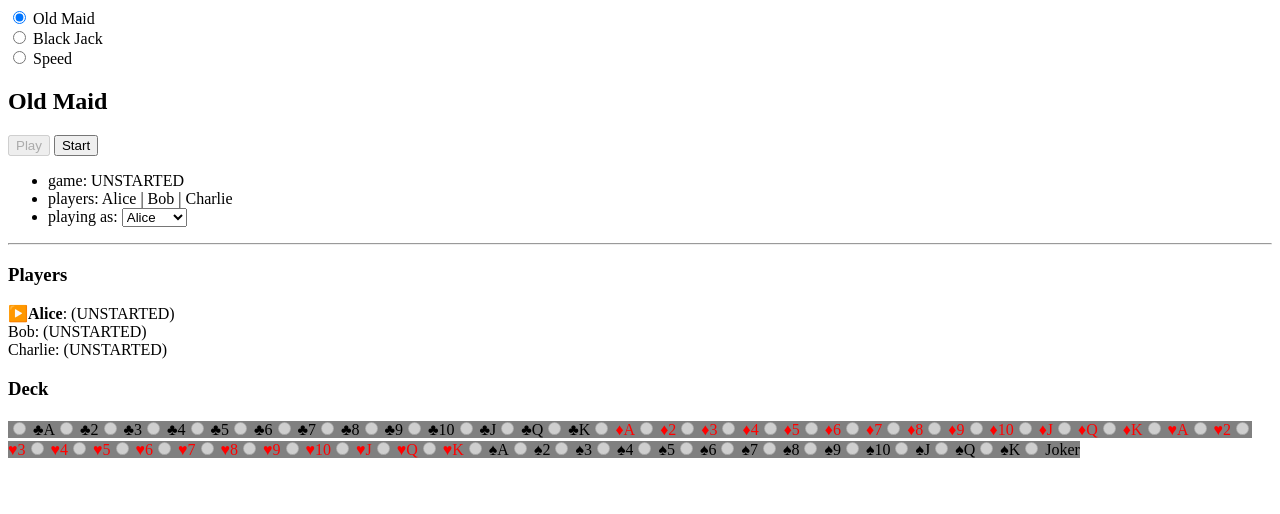
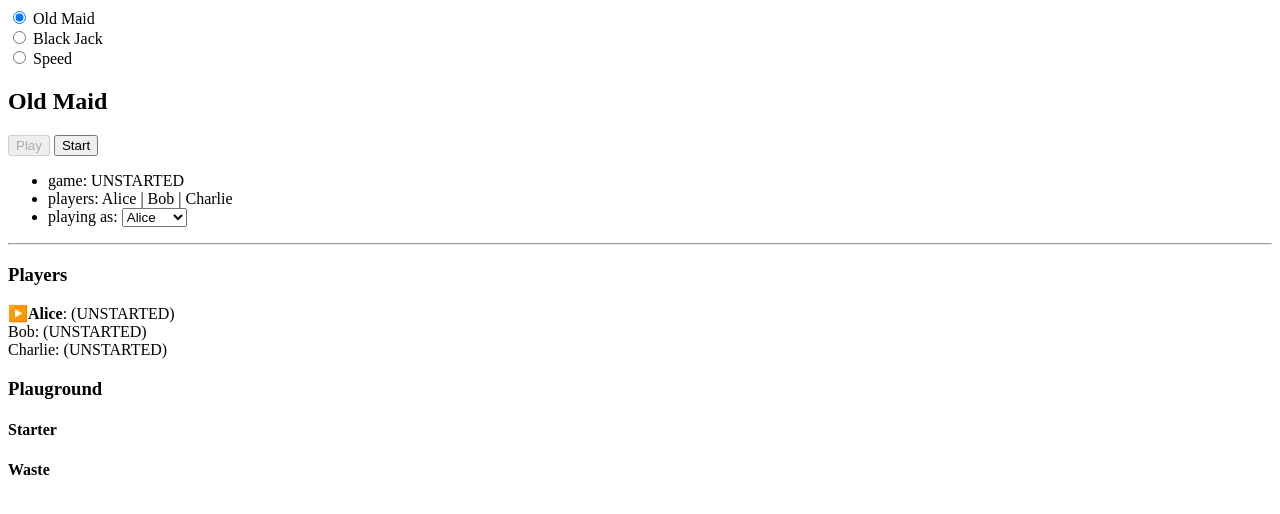
Before and after one commit to shyamajp/games, a Svelte app: page / in a window 1280 px wide. Both pictures are taken after a click on the radio button "Old Maid". Shown: the top 514 px of the page. Built offline with nearby package versions, Linux system fonts and the light colour scheme.

Commit message:
add waste and remove cleanup

```diff
--- a/src/lib/old_maid/OldMaid.svelte
+++ b/src/lib/old_maid/OldMaid.svelte
@@ -105,8 +105,13 @@
     {/each}
   {/each}
 
-  <h3>Deck</h3>
+  <h3>Plauground</h3>
+  <h4>Starter</h4>
   {#each game.playground.data.starter.cards as card (card.raw)}
-    <Card name="deck" {card} />
+    <Card name="starter" {card} />
+  {/each}
+  <h4>Waste</h4>
+  {#each game.playground.data.waste.cards as card (card.raw)}
+    <Card name="waste" {card} />
   {/each}
 </section>
--- a/src/logic/black_jack/BlackJack.ts
+++ b/src/logic/black_jack/BlackJack.ts
@@ -22,8 +22,6 @@ export class BlackJack extends Game {
     }
     this.turn = 0;
   }
-
-  protected cleanup() {}
 
   protected routine(): void {
     const currentPlayer = this.getCurrentPlayer();
--- a/src/logic/common/Deck.ts
+++ b/src/logic/common/Deck.ts
@@ -45,7 +45,16 @@ export class Deck {
    * Generates the cards for the deck.
    */
   generate(): void {
-    this.cards = Array.from(Array(this.count).keys()).map((i) => new Card(i));
+    for (let i = 0; i < this.count; i++) {
+      this.add(new Card(i));
+    }
+  }
+
+  /**
+   * Clears the deck of all cards.
+   */
+  clear(): void {
+    this.cards = [];
   }
 
   /**
--- a/src/logic/common/Game.ts
+++ b/src/logic/common/Game.ts
@@ -36,7 +36,6 @@ export abstract class Game {
   }
 
   public end(): void {
-    this.cleanup();
     this.status = GameStatus.OVER;
   }
 
@@ -49,7 +48,6 @@ export abstract class Game {
   }
 
   public restart(): void {
-    this.end();
     this.start();
   }
 
@@ -58,7 +56,6 @@ export abstract class Game {
     this.playground.init();
     this.players.forEach((player) => player.init());
   }
-  protected abstract cleanup(): void;
 
   protected abstract routine(): void;
   protected abstract judge(): void;
--- a/src/logic/common/Player.ts
+++ b/src/logic/common/Player.ts
@@ -20,10 +20,11 @@ export class Player {
   constructor(name: string, count: number = 54) {
     this.name = name;
     this.count = count;
-    this.data = { hand: new Deck(count) };
+    this.data = { hand: new Deck(this.count) };
   }
 
   init(): void {
+    this.data.hand.clear();
     this.status = PlayerStatus.PLAYING;
   }
 }
--- a/src/logic/common/Playground.ts
+++ b/src/logic/common/Playground.ts
@@ -10,10 +10,11 @@ export class Playground {
     this.data = {
       starter: new Deck(this.count),
     };
-    this.data.starter.generate();
   }
 
   init(): void {
+    this.data.starter.clear();
+    this.data.starter.generate();
     this.data.starter.shuffle();
   }
 }
--- a/src/logic/old_maid/OldMaid.ts
+++ b/src/logic/old_maid/OldMaid.ts
@@ -1,14 +1,25 @@
 import { AccessLevel, Card } from "../common/Card";
 import { Playground } from "../common/Playground";
 import { Game } from "../common/Game";
-import { PlayerStatus } from "../common/Player";
+import { Player, PlayerStatus } from "../common/Player";
+import { Deck } from "../common/Deck";
 
 export class OldMaid extends Game {
   input: Card | undefined;
   playground = new Playground(53);
 
+  constructor(players: Player[]) {
+    super(players);
+    this.playground.data = {
+      ...this.playground.data,
+      waste: new Deck(53),
+    };
+  }
+
   protected init() {
     super.init();
+    this.playground.data.waste.clear();
+
     this.distribute();
     for (let i = 0; i < this.players.length; i++) {
       this.removePairs();
@@ -24,13 +35,9 @@ export class OldMaid extends Game {
     this.input = raw === undefined ? undefined : card;
   }
 
-  protected cleanup() {
-    this.setInput(undefined);
-  }
-
   protected routine(): void {
     this.transferCard();
-    this.cleanup();
+    this.setInput(undefined);
     this.judge();
     this.removePairs();
     this.judge();
@@ -93,11 +100,7 @@ export class OldMaid extends Game {
     }
 
     skipCards.forEach((card) => {
-      this.transfer(
-        currentPlayer.data.hand,
-        this.playground.data.starter,
-        card,
-      );
+      this.transfer(currentPlayer.data.hand, this.playground.data.waste, card);
       card.accessLevel = AccessLevel.ALL;
       card.disabled = true;
     });
--- a/src/logic/speed/Speed.ts
+++ b/src/logic/speed/Speed.ts
@@ -42,8 +42,6 @@ export class Speed extends Game {
     // this.turn = -1;
   }
 
-  protected cleanup() {}
-
   protected routine(): void {
     this.judge();
   }
```
Also changed, not shown: doc/architecture.md (+0 -5 lines).
